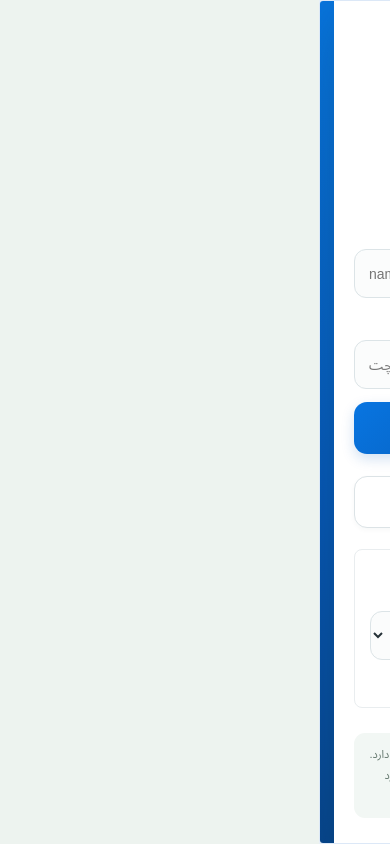
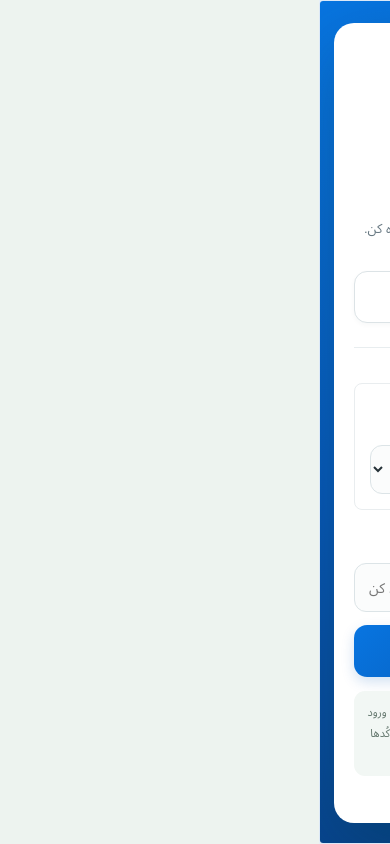
Before and after one commit to adrysmry027-blip/Afghan-Chat, a React (Vite) app: page / in a window 390 px wide. Built offline with nearby package versions, Linux system fonts and the light colour scheme.

Commit message:
Require verified Google or phone OTP before Afghan Chat access

```diff
--- a/src/App.jsx
+++ b/src/App.jsx
@@ -43,9 +43,10 @@ export default function App() {
   const [statusMedia,setStatusMedia] = useState(null);
   const [statusAudience,setStatusAudience] = useState("همهٔ دوستان");
   const [statusReplies,setStatusReplies] = useState({});
-  const [loginEmail,setLoginEmail] = useState("");
-  const [loginPassword,setLoginPassword] = useState("");
   const [loginCountry,setLoginCountry] = useState("+93");
+  const [phoneNumber,setPhoneNumber] = useState("");
+  const [phoneOtp,setPhoneOtp] = useState("");
+  const [phoneOtpSent,setPhoneOtpSent] = useState(false);
   const [loggedIn,setLoggedIn] = useState(false);
   const [profileImage,setProfileImage] = useState("");
   const statusPicker = useRef(null);
@@ -138,37 +139,38 @@ export default function App() {
     return () => { cancelled = true; supabase.removeChannel(channel); };
   }, [authUser?.id, active?.id]);
 
-  async function loginWithAppPassword() {
-    const email = loginEmail.trim();
-    const password = loginPassword;
-    if (!email) { setNotice("اول نشانی جیمیل خود را وارد کن."); return; }
-    if (password.length < 6) { setNotice("رمز باید دست‌کم ۶ حرف یا عدد داشته باشد."); return; }
+  async function sendPhoneCode() {
+    const digits = phoneNumber.replace(/[^0-9]/g, "");
+    if (digits.length < 6) { setNotice("شماره تلفن را درست وارد کن."); return; }
+    const fullPhone = loginCountry + digits.replace(/^0+/, "");
     setAuthBusy(true);
     setNotice("");
     try {
-      let result = await supabase.auth.signInWithPassword({ email, password });
-      if (result.error && /invalid login credentials/i.test(result.error.message)) {
-        const signup = await supabase.auth.signUp({ email, password, options: { data: { display_name: email.split("@")[0] } } });
-        if (signup.error) throw signup.error;
-        if (!signup.data.session) {
-          setNotice("حساب ساخته شد. ایمیل خود را برای تأیید باز کن، سپس وارد شو.");
-          return;
-        }
-        result = signup;
-      } else if (result.error) {
-        throw result.error;
-      }
-      const user = result.data.user;
-      if (user) {
-        await supabase.from("profiles").upsert({
-          id: user.id,
-          username: "user_" + user.id.replace(/-/g, "").slice(0, 12),
-          display_name: user.user_metadata?.display_name || email.split("@")[0]
-        }, { onConflict: "id", ignoreDuplicates: true });
-      }
+      const { error } = await supabase.auth.signInWithOtp({ phone: fullPhone });
+      if (error) throw error;
+      setPhoneOtpSent(true);
+      setNotice("کُد تأیید ارسال شد. کُد پیامک را وارد کن.");
+    } catch (error) {
+      setNotice("ارسال کُد انجام نشد: " + (error.message || "تنظیمات پیامک هنوز کامل نیست."));
+    } finally { setAuthBusy(false); }
+  }
+
+  async function verifyPhoneCode() {
+    const digits = phoneNumber.replace(/[^0-9]/g, "");
+    const fullPhone = loginCountry + digits.replace(/^0+/, "");
+    if (!/^\\d{6}$/.test(phoneOtp.trim())) { setNotice("کُد باید ۶ رقم باشد."); return; }
+    setAuthBusy(true);
+    setNotice("");
+    try {
+      const { error } = await supabase.auth.verifyOtp({
+        phone: fullPhone,
+        token: phoneOtp.trim(),
+        type: "sms"
+      });
+      if (error) throw error;
       setNotice("");
     } catch (error) {
-      setNotice(error.message || "ورود انجام نشد؛ ایمیل و رمز را بررسی کن.");
+      setNotice("کُد درست نیست یا اعتبارش تمام شده است: " + error.message);
     } finally { setAuthBusy(false); }
   }
 
@@ -257,7 +259,7 @@ export default function App() {
   }
 
 
-  // Never render chats, settings, or navigation until Firebase confirms a signed-in user.
+  // Never render chats, settings, or navigation until Supabase confirms a signed-in user.
   if (!authUser) {
     return (
       <main className="app-shell">
@@ -266,26 +268,29 @@ export default function App() {
             <div className="welcome-logo"><img src="/afghan-chat-logo.svg" alt="لوگوی افغان چت" /></div>
             <p className="welcome-kicker">ارتباط نزدیک‌تر، با افغان‌چت</p>
             <h1>ورود به افغان چت</h1>
-            <p className="welcome-intro">جیمیل و رمز جداگانهٔ افغان‌چت خود را وارد کن.</p>
-            <label className="login-label" htmlFor="login-email">جیمیل</label>
-            <input id="login-email" type="email" dir="ltr" autoComplete="email" value={loginEmail} onChange={e=>setLoginEmail(e.target.value)} placeholder="name@gmail.com" />
-            <label className="login-label" htmlFor="login-password">رمز عبور</label>
-            <input id="login-password" type="password" dir="ltr" autoComplete="current-password" value={loginPassword} onChange={e=>setLoginPassword(e.target.value)} placeholder="رمز دلخواه افغان‌چت" />
-            <button className="phone-signin" type="button" onClick={loginWithAppPassword} disabled={authBusy}>{authBusy ? "لطفاً صبر کن..." : "ورود به افغان‌چت"}</button>
-            <button className="google-signin" type="button" onClick={loginWithGoogle} disabled={authBusy}><span className="google-g">G</span><span>{authBusy ? "در حال اتصال..." : "ورود با حساب گوگل"}</span></button>
+            <p className="welcome-intro">برای ورود، شماره را تأیید کن یا از حساب گوگل استفاده کن.</p>
+            <button className="google-signin" type="button" onClick={loginWithGoogle} disabled={authBusy}><span className="google-g">G</span><span>{authBusy ? "در حال اتصال..." : "ادامه با حساب گوگل"}</span></button>
+            <div className="welcome-divider"><span>یا ورود با شماره تلفن</span></div>
             <div className="settings-group country-preview">
-              <label className="login-label" htmlFor="login-country">کشور و پیش‌شماره (فعلاً غیرفعال)</label>
-              <select id="login-country" value={loginCountry} onChange={e=>setLoginCountry(e.target.value)}>
-                <option value="+93">افغانستان +93</option><option value="+98">ایران +98</option>
+              <label className="login-label" htmlFor="login-country">کشور و پیش‌شماره</label>
+              <select id="login-country" value={loginCountry} onChange={e=>{setLoginCountry(e.target.value);setPhoneOtpSent(false);setPhoneOtp("");}}>
+                <option value="+93">🇦🇫 افغانستان +93</option><option value="+98">🇮🇷 ایران +98</option>
                 <option value="+92">پاکستان +92</option><option value="+992">تاجیکستان +992</option>
                 <option value="+998">ازبکستان +998</option><option value="+993">ترکمنستان +993</option>
                 <option value="+90">ترکیه +90</option><option value="+971">امارات +971</option>
                 <option value="+966">عربستان سعودی +966</option><option value="+91">هند +91</option>
               </select>
-              <p className="setting-hint">ورود با شماره تلفن هنوز فعال نیست.</p>
             </div>
+            <label className="login-label" htmlFor="login-phone">شماره تلفن</label>
+            <input id="login-phone" type="tel" dir="ltr" autoComplete="tel-national" value={phoneNumber} onChange={e=>setPhoneNumber(e.target.value)} placeholder="شماره خود را وارد کن" disabled={phoneOtpSent} />
+            {!phoneOtpSent ? <button className="phone-signin" type="button" onClick={sendPhoneCode} disabled={authBusy}>{authBusy ? "در حال ارسال..." : "ارسال کُد تأیید"}</button> : <>
+              <label className="login-label" htmlFor="login-otp">کُد شش‌رقمی پیامک</label>
+              <input id="login-otp" type="text" inputMode="numeric" autoComplete="one-time-code" dir="ltr" maxLength={6} value={phoneOtp} onChange={e=>setPhoneOtp(e.target.value.replace(/[^0-9]/g,""))} placeholder="کُد پیامک" />
+              <button className="phone-signin" type="button" onClick={verifyPhoneCode} disabled={authBusy}>{authBusy ? "در حال بررسی..." : "تأیید کُد و ورود"}</button>
+              <button className="back-link" type="button" onClick={()=>{setPhoneOtpSent(false);setPhoneOtp("");setNotice("");}}>تغییر شماره</button>
+            </>}
             {notice && <p className="notice" role="alert">{notice}</p>}
-            <p className="security-note">این رمز فقط برای حساب افغان‌چت است و با رمز جیمیل فرق دارد. بار اول حساب ساخته می‌شود و دفعات بعد با همان رمز وارد می‌شوی.</p>
+            <p className="security-note">بدون تأیید کُد پیامک یا تأیید حساب گوگل، ورود انجام نمی‌شود. ورود آزمایشی با شماره‌های ثابت فقط پس از ثبت همان شماره‌ها و کُدها در تنظیمات امن Supabase ممکن است.</p>
             <small>Afghan Chat</small>
           </div>
         </section>
```
